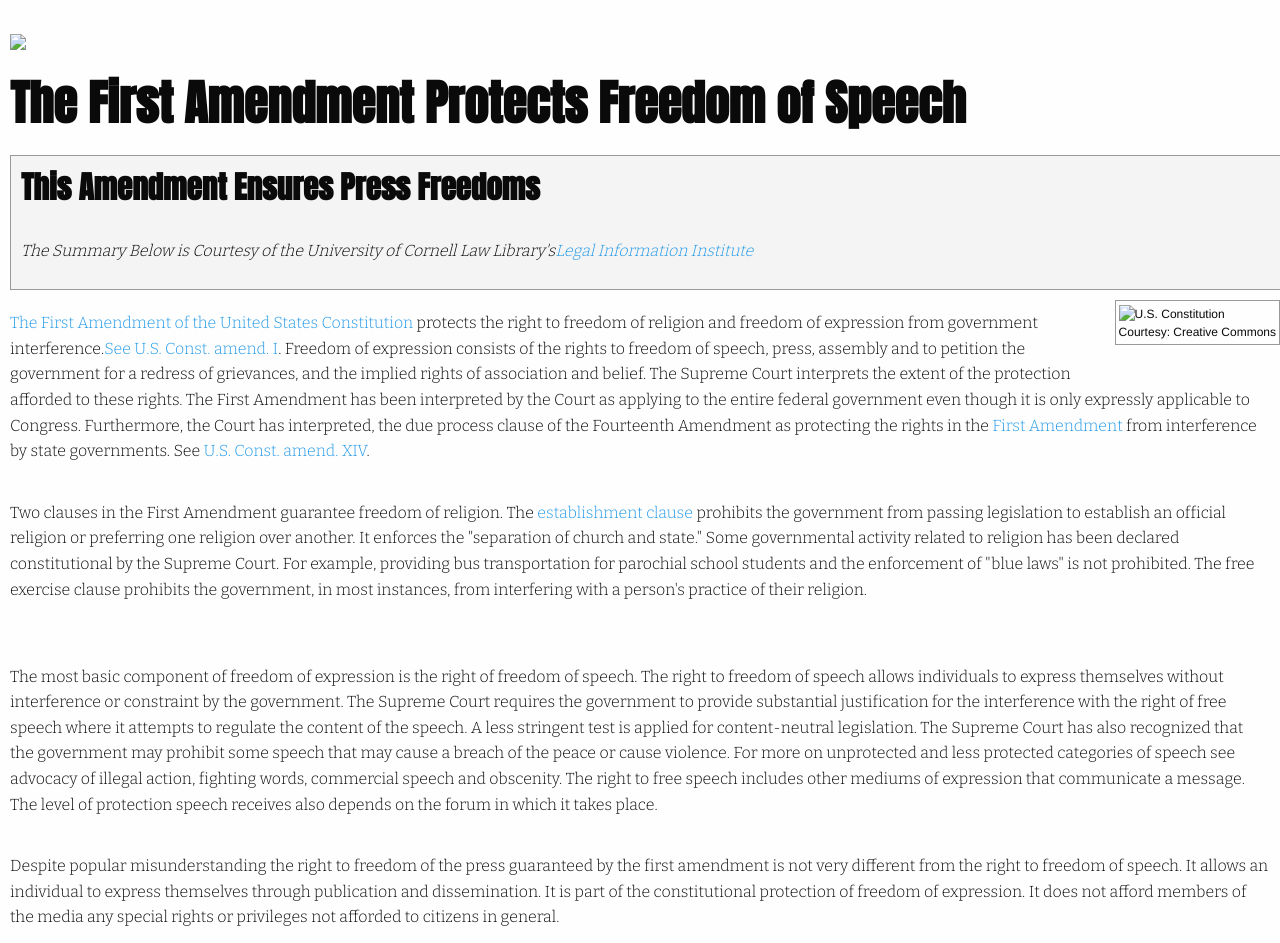
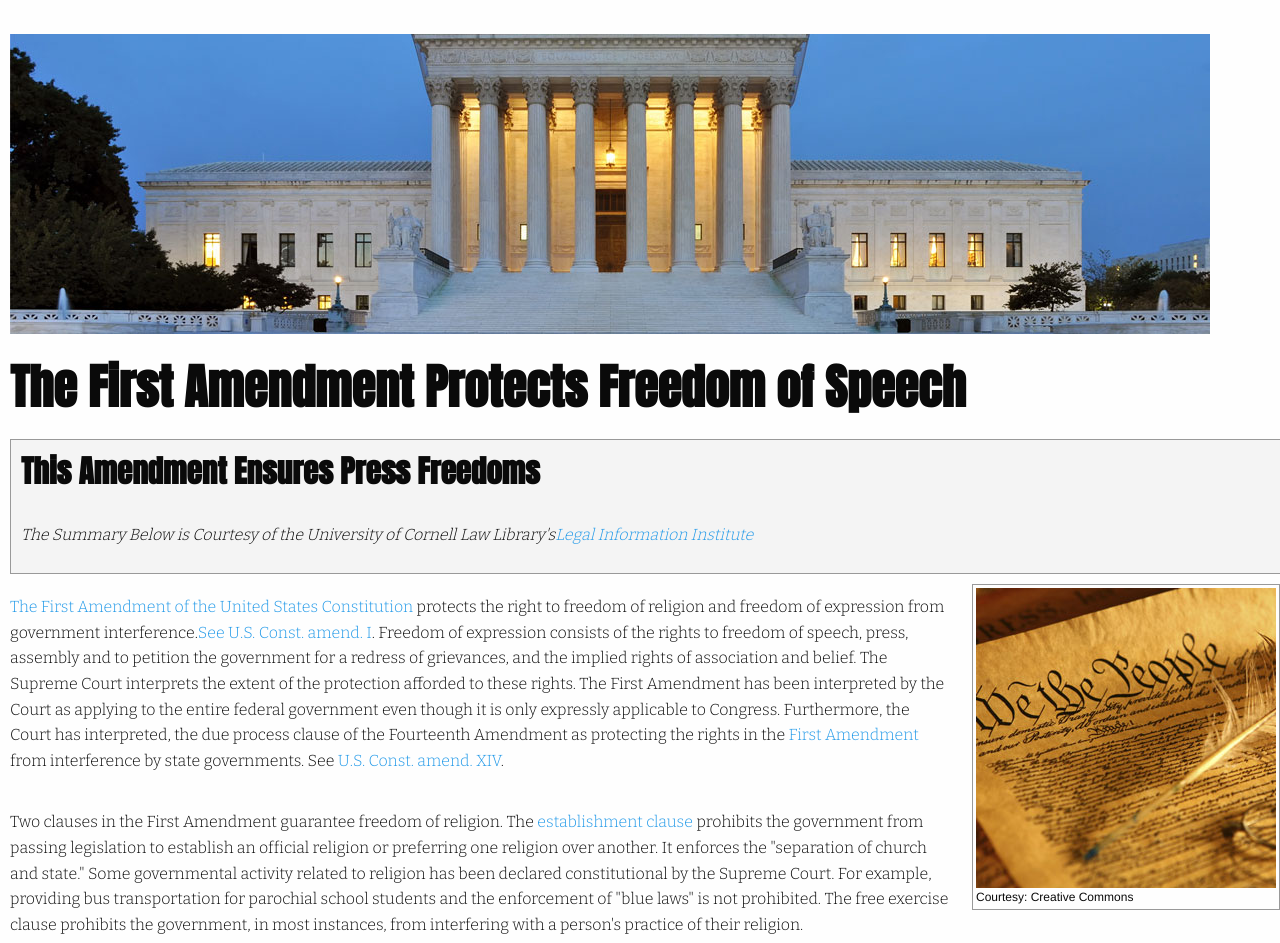
Before and after one commit to Tinashec98/652-Debugging-Assignment-2, a plain HTML site: page index.html in a window 1280 px wide. Shown: the top 943 px of the page. Drawn offline with nearby package versions, Linux system fonts and the light colour scheme.

Commit message:
Update index.html

```diff
--- a/index.html
+++ b/index.html
@@ -26,7 +26,7 @@
 <!--THIS IS MY HEADER-->
 <div class="grid-x grid-padding-x">
 <div class="large-12 cell">
-<img src="supremeCourt.jpg" style="padding: 10px 10px 10px 10px">
+<img src="images/supremeCourt.jpg" style="padding: 10px 10px 10px 10px">
 <br>
 <h1><b>The First Amendment Protects Freedom of Speech</b></h1>
 </div>
@@ -47,7 +47,7 @@
 <div class="grid-x grid-padding-x">
 <div class="large-12 cell">
 
-<div class="photoRight"><img src="wethepeople.jpg" alt="U.S. Constitution"><br>
+<div class="photoRight"><img src="images/wethepeople.jpg" alt="U.S. Constitution"><br>
 Courtesy: Creative Commons</div>
 
 <p><a href="http://www.law.cornell.edu/constitution/constitution.billofrights.html#amendmenti" target="_blank">The First Amendment of the United States Constitution</a> protects the right to freedom of religion and freedom of expression from government interference.<a href="http://www.law.cornell.edu/constitution/constitution.billofrights.html#amendmenti" target="_blank">See U.S. Const. amend. I</a>. Freedom of expression consists of the rights to freedom of speech, press, assembly and to petition the government for a redress of grievances, and the implied rights of association and belief. The Supreme Court interprets the extent of the protection afforded to these rights. The First Amendment has been interpreted by the Court as applying to the entire federal government even though it is only expressly applicable to Congress. Furthermore, the Court has interpreted, the due process clause of the Fourteenth Amendment as protecting the rights in the <a href="http://www.law.cornell.edu/constitution/constitution.billofrights.html#amendmenti">First Amendment</a> from interference by state governments. See <a href="http://www.law.cornell.edu/constitution/constitution.billofrights.html#amendmentxiv">U.S. Const. amend. XIV</a>.</p>
```
